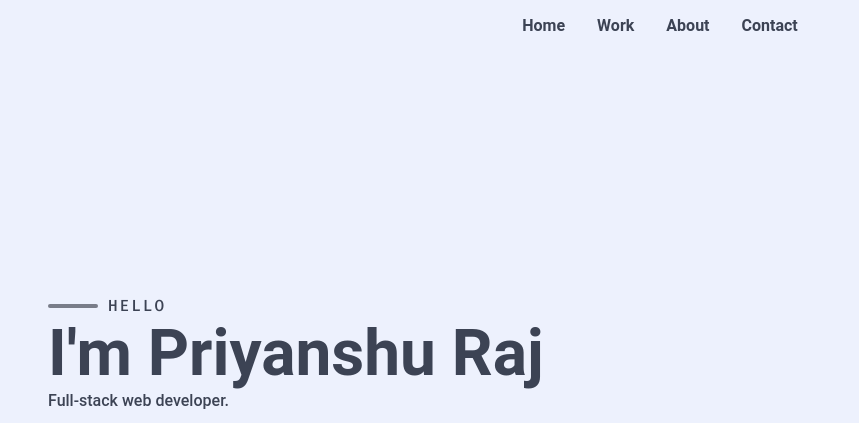
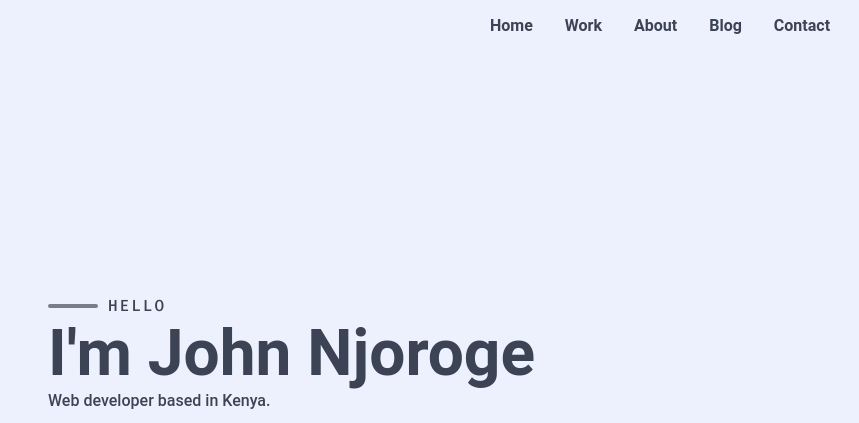
Before and after one commit to johnnjoroge0/johnnjoroge0.github.io, a plain HTML site: page index.html in a window 1280 px wide. Shown: the top 423 px of the page, 0-859 px from the left. Drawn offline with Linux system fonts and the light colour scheme.

Commit message:
first commiteee

```diff
--- a/index.html
+++ b/index.html
@@ -15,6 +15,7 @@
             <li><a href="#welcome-section">Home</a></li>
             <li><a href="#projects">Work</a></li>
             <li><a href="#about-me">About</a></li>
+            <li><a href="#blog">Blog</a></li>
             <li><a href="#contact-link">Contact</a></li>
 
         </ul>
@@ -59,8 +60,8 @@
                 <hr class="short-line">Hello
 
             </div>
-            <h1>I'm Priyanshu Raj</h1>
-            <p>Full-stack web developer.</p>
+            <h1>I'm John Njoroge</h1>
+            <p>Web developer based in Kenya.</p>
 
             <p class="quote"> We live in a world constructed of code - and coders are the ones who built it for us. </p>
 
```
